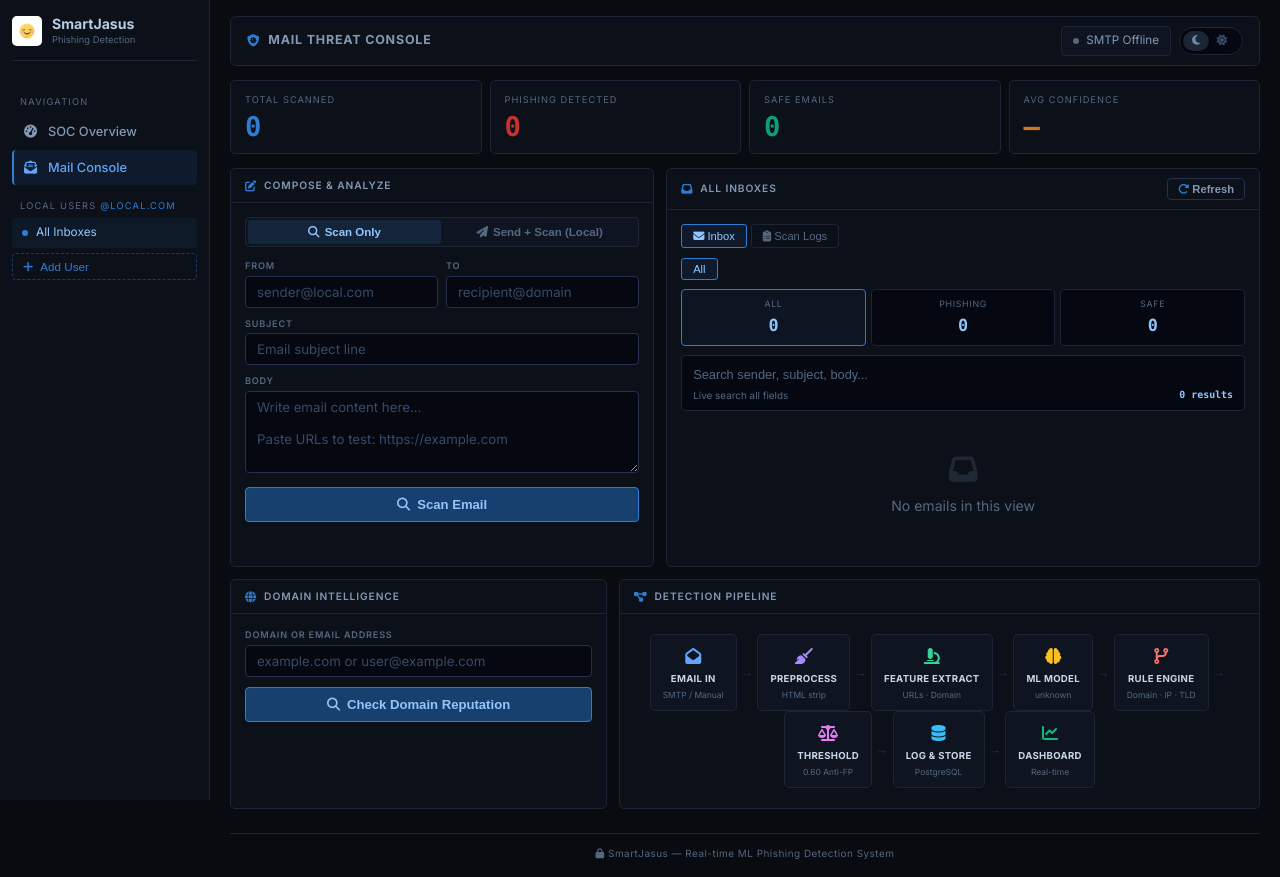
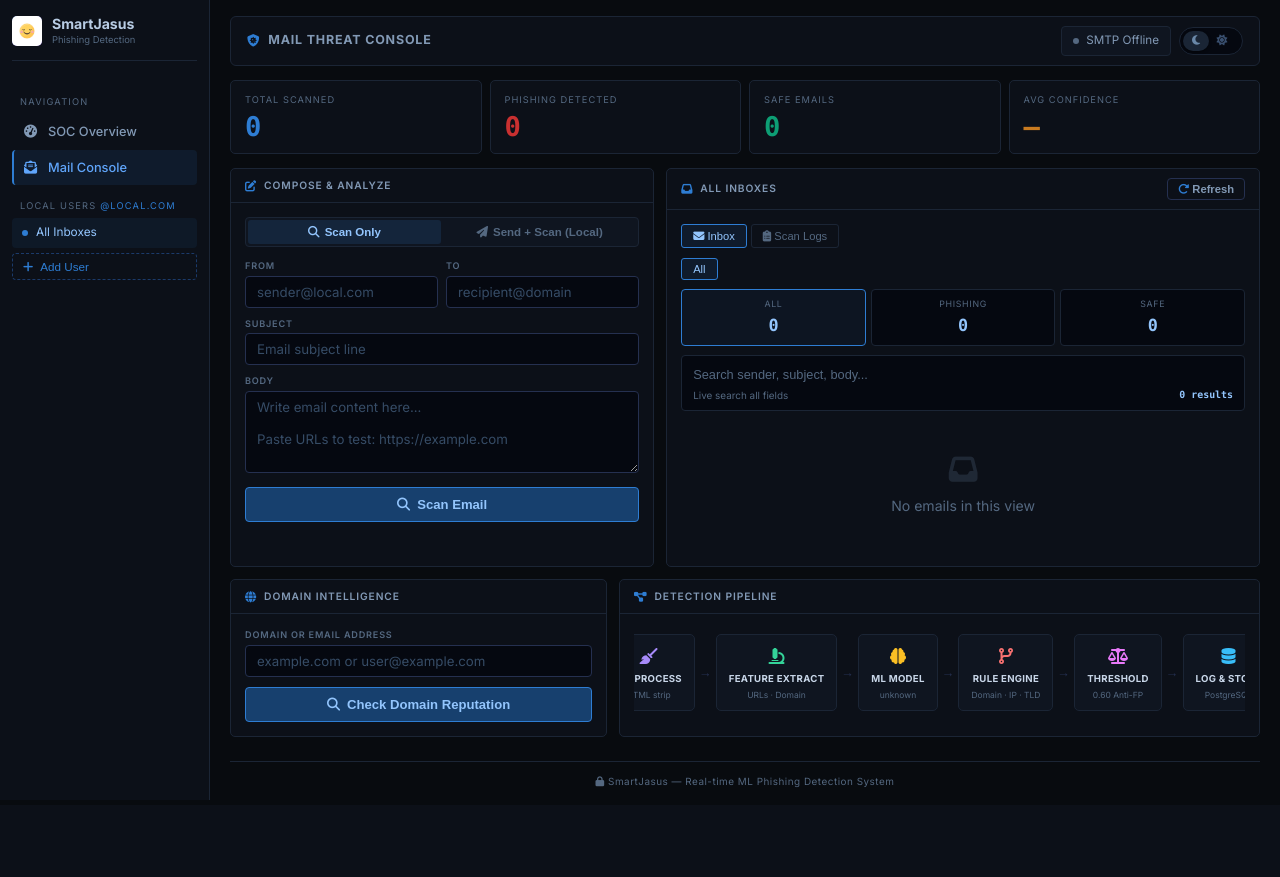
Before and after one commit to coffee-and-debugging/SmartJasus, a Flask app: page /mail-dashboard in a window 1280 px wide. After the commit the page ends 800 px from the top, so only its background shows below. Run offline with Flask 3, Linux system fonts and the light colour scheme; data that the repository does not hold is empty; parts of the project's set-up code (start-up, migrations or seed data) failed here and were passed over; some libraries are stand-ins or nearby versions.

Commit message:
style: detection pipeline

```diff
--- a/templates/mail_dashboard.html
+++ b/templates/mail_dashboard.html
@@ -386,7 +386,8 @@
         /* ── Pipeline ────────────────────────────────────────────── */
         .pipe-row {
             display: flex; align-items: center; gap: 0;
-            flex-wrap: wrap; padding: 6px 0; justify-content: center;
+            flex-wrap: nowrap; padding: 6px 0; justify-content: center;
+            overflow-x: auto;
         }
         .pipe-step {
             text-align: center; padding: 9px 12px;
```
